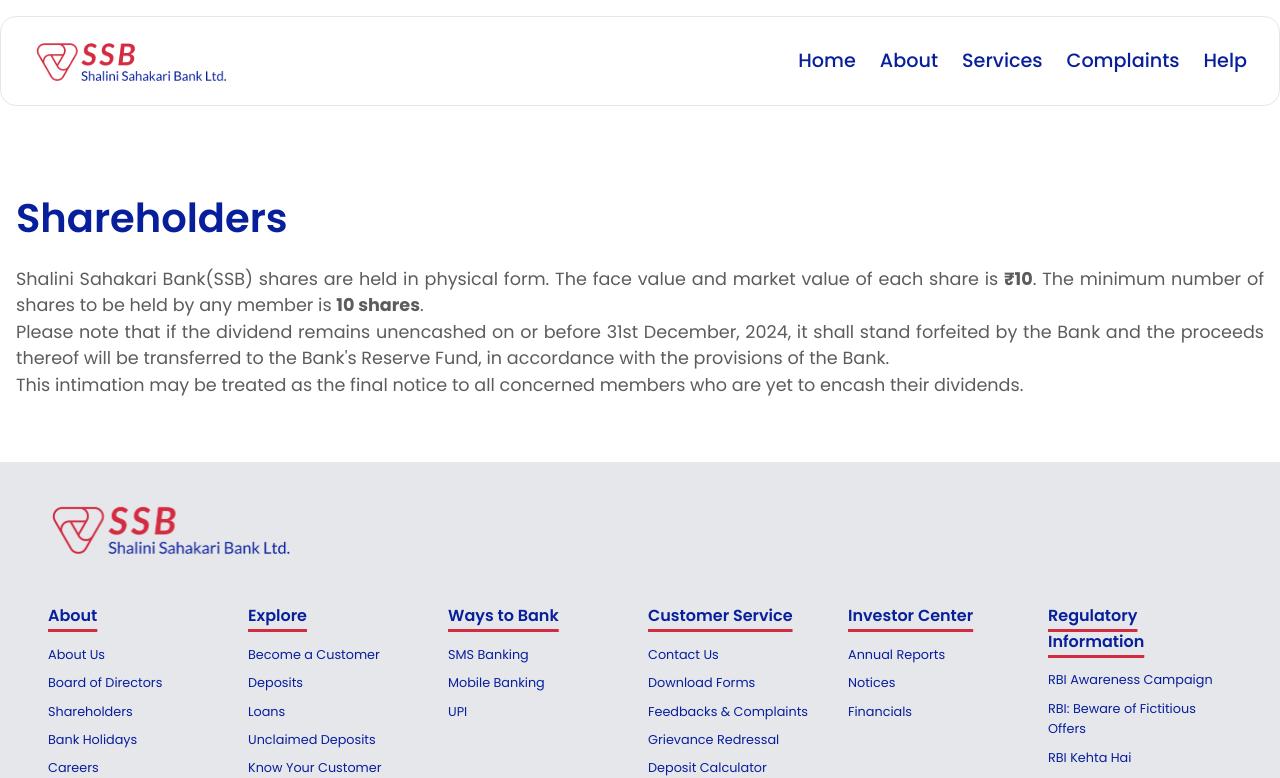
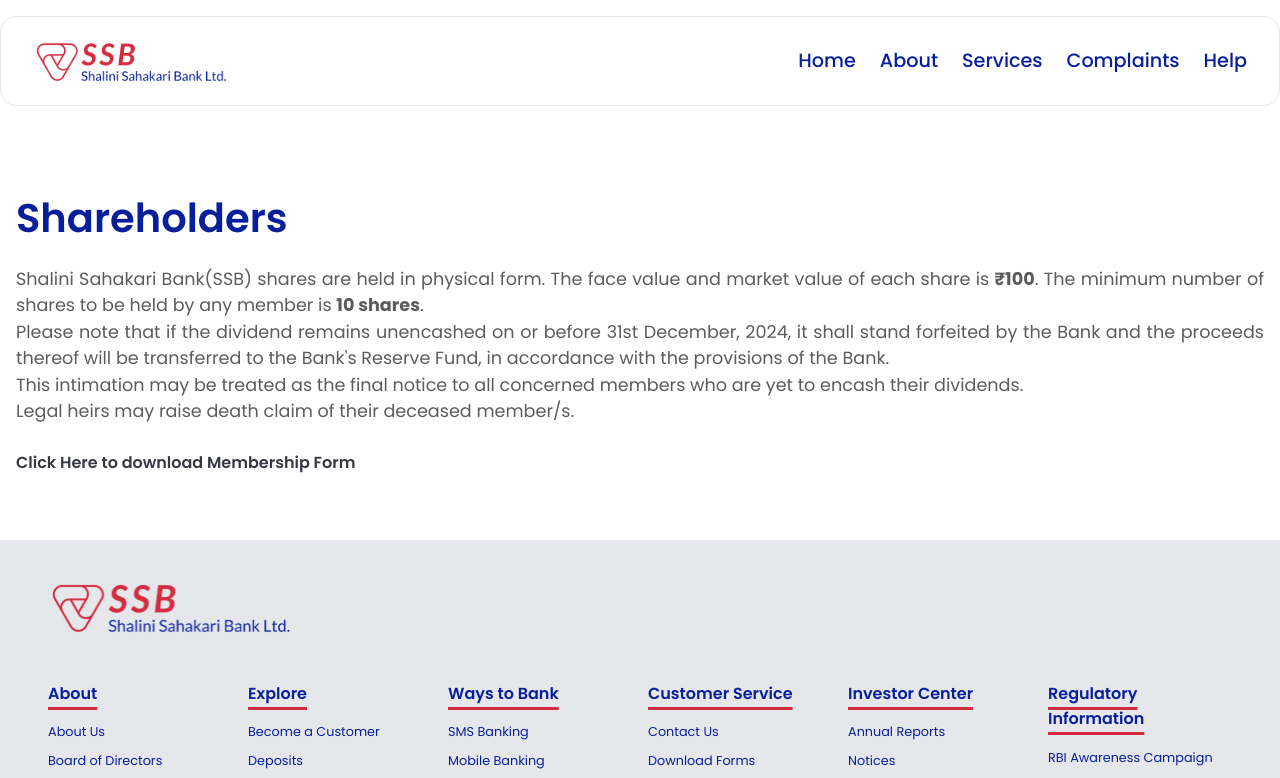
Before and after one commit to boldElixer/shalini-bank, a Next.js app: page /shareholders in a window 1280 px wide. Shown: the top 778 px of the page. Built offline with nearby package versions, Linux system fonts and the light colour scheme.

Commit message:
shareholder info updated

```diff
--- a/src/app/shareholders/page.jsx
+++ b/src/app/shareholders/page.jsx
@@ -2,6 +2,7 @@
 import Header from '@/components/Header/Header';
 import Footer from '@/components/Footer/Footer';
 import styles from './shareholders.module.css';
+import Link from 'next/link';
 
 export default function ShareholdersPage() {
   return (
@@ -18,7 +19,7 @@
             <section className={styles.section}>
                 <h1>Shareholders</h1>
                 <p>
-                    Shalini Sahakari Bank(SSB) shares are held in physical form. The face value and market value of each share is <b>₹10</b>. The minimum number of shares to be held by any member is <b>10 shares</b>.
+                    Shalini Sahakari Bank(SSB) shares are held in physical form. The face value and market value of each share is <b>₹100</b>. The minimum number of shares to be held by any member is <b>10 shares</b>.
                 </p>
                 <p>
                     Please note that if the dividend remains unencashed on or before 31st December, 2024, it shall stand forfeited by the Bank and the proceeds thereof will be transferred to the Bank's Reserve Fund, in accordance with the provisions of the Bank.
@@ -26,6 +27,9 @@
                 <p>
                     This intimation may be treated as the final notice to all concerned members who are yet to encash their dividends.
                 </p>
+                <p>Legal heirs may raise death claim of their deceased member/s.</p>
+                <br/>
+                <Link href="/forms/Membership_Form.pdf" target="_blank" rel="noopener noreferrer" className={styles.DownloadBtn}>Click Here to download Membership Form</Link>
             </section>
         </div>
 
--- a/src/app/shareholders/shareholders.module.css
+++ b/src/app/shareholders/shareholders.module.css
@@ -23,3 +23,12 @@
   line-height: 1.5;
   text-align: justify;
 }
+
+.DownloadBtn {
+    font-weight: var(--semibold);
+}
+
+.DownloadBtn:hover {
+    cursor: pointer;
+    color: var(--color-primary-blue);
+}
```
